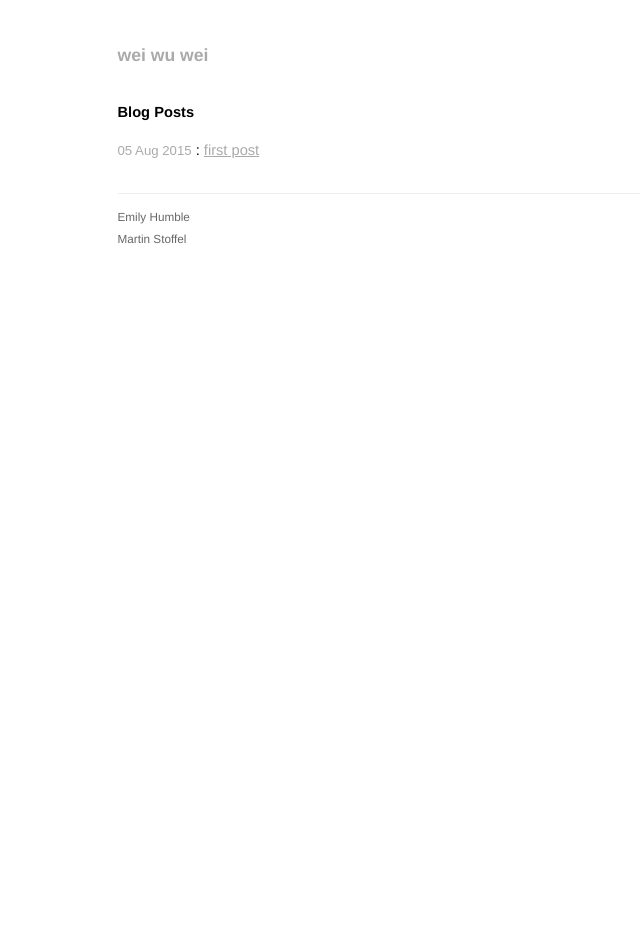
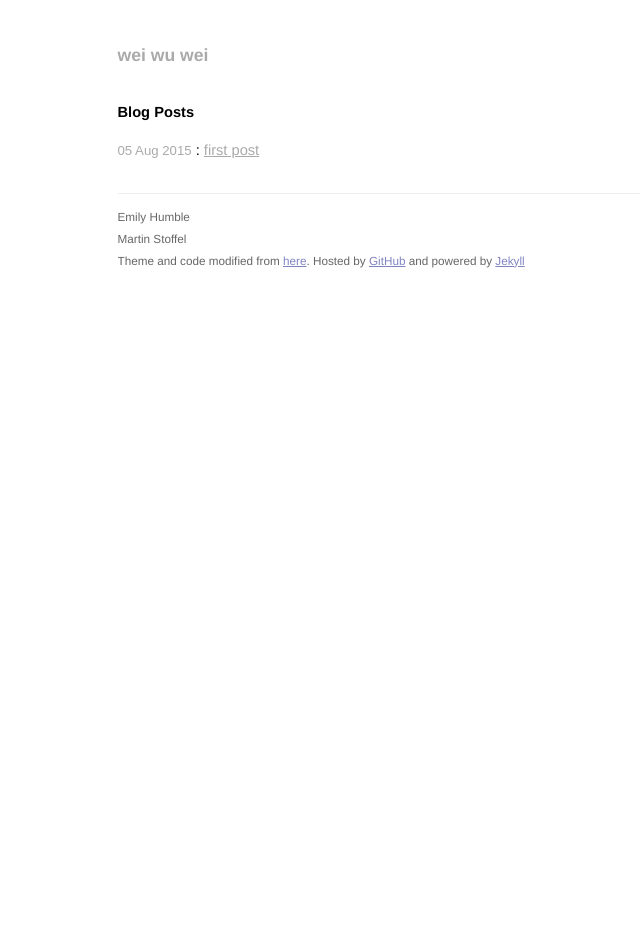
Before and after one commit to mastoffel/oldblog, a Jekyll site: the page built from index.html, in a window 1280 px wide. Shown: the whole page, without its empty margins (229-869 px from the left). Built offline with Jekyll 4.4.1, drawn with Linux system fonts in a browser that asks for light colours.

Commit message:
Update default.html

```diff
--- a/_layouts/default.html
+++ b/_layouts/default.html
@@ -34,7 +34,8 @@ var WRInitTime=(new Date()).getTime();
     <div class="contact">
       <p>
         Emily Humble<br />
-        Martin Stoffel
+        Martin Stoffel<br />
+        Theme and code modified from <a href="https://github.com/mojombo/tpw">here</a>. Hosted by <a href="https://github.com/mastoffel/mastoffel.github.io">GitHub</a> and powered by <a href="https://github.com/jekyll/jekyll">Jekyll</a>
       </p>
     </div>
   </div>
```
